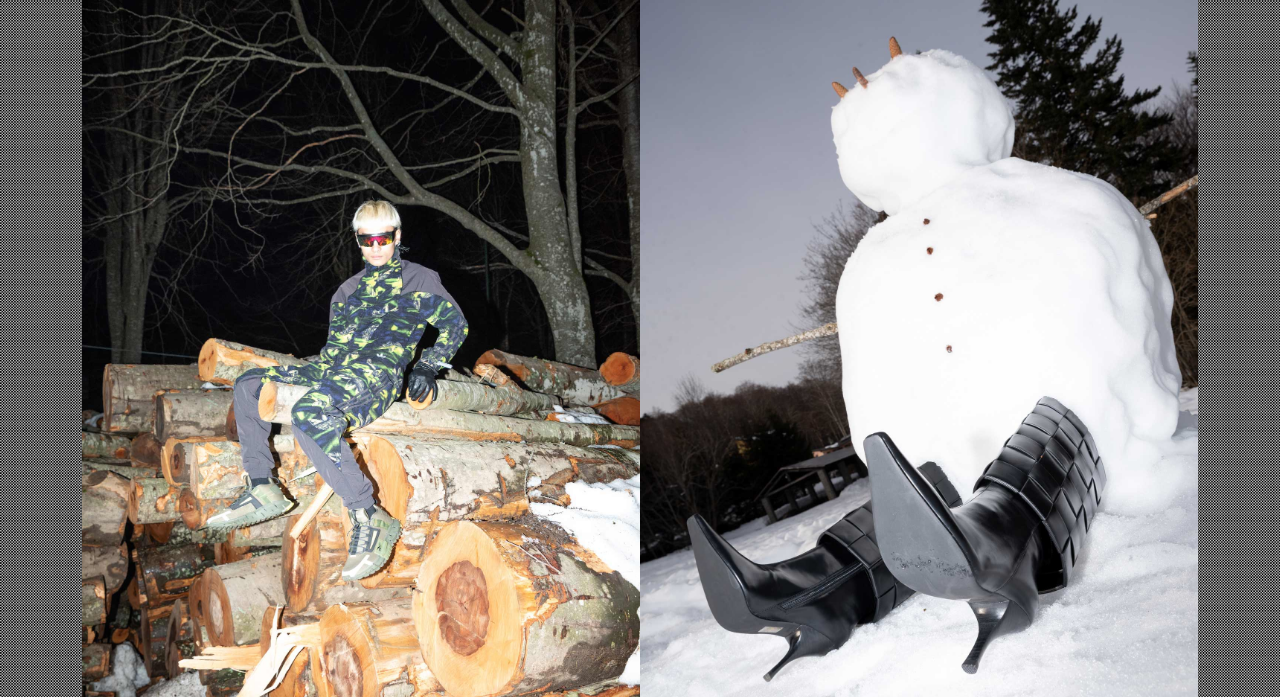
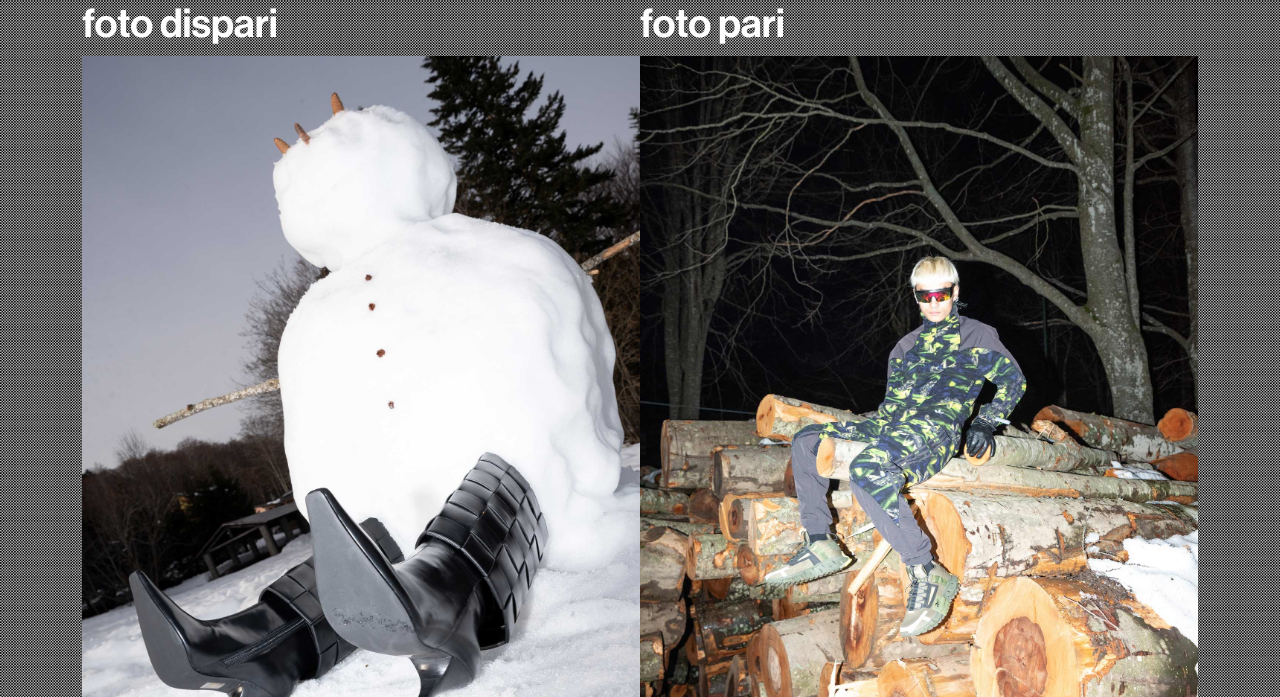
Before and after one commit to leoBitto/sito_fotografo, a Django app: page /portfolio in a window 1280 px wide. Shown: the part 56-753 px from the top of the page. Run offline with Django 3.2, Linux system fonts and the light colour scheme; data comes from the database, SQL or seed files in the repository; both versions use the stored data as it was after the commit.

Commit message:
versione 1 presentata

```diff
--- a/main/models.py
+++ b/main/models.py
@@ -5,3 +5,6 @@ class Photo(models.Model):
     url_immagine = models.ImageField(upload_to='', null=True, blank=True)
     ruolo = models.CharField(max_length=100, null=True)
     posizione = models.IntegerField(blank=True, null=True)
+
+    class Meta:
+        ordering = ['posizione']
--- a/main/views.py
+++ b/main/views.py
@@ -29,6 +29,15 @@ def portfolio(request):
         else:
             foto_dispari.append(photo)# aggiungi a foto dispari
 
+    # sort in pari e dispari
+    print("dispari:")
+    for f in foto_dispari:
+        print(f.posizione)
+
+    print("pari:")
+    for f in foto_pari:
+        print(f.posizione)
+
     # inserisci i dizionari nel context
     context={
         'foto_pari': foto_pari,
--- a/static/css/about.css
+++ b/static/css/about.css
@@ -41,7 +41,7 @@ html body{
 
 @media only screen and (max-width:425px){
     .insta_logo img{
-        width:12%;
+        width:8%;
     }
     #content{
         flex-flow:column;
--- a/static/css/contacts.css
+++ b/static/css/contacts.css
@@ -37,7 +37,7 @@ html body{
 
 @media only screen and (max-width:425px){
     .insta_logo img{
-        width:12%;
+        width:8%;
     }
     .contact{
         font-size: 1em;
--- a/templates/portfolio.html
+++ b/templates/portfolio.html
@@ -40,15 +40,19 @@
 
         <div class="container columns">
             <div class="column">
+                <h1> foto dispari</h1>
+                <!-- inserisci ciclo for -->
+                {% for foto in foto_dispari %}
+                    <img src="{{ media_url }}{{ foto.url_immagine }}">
+                    <h2>{{foto.posizione}}</h2>
+                {% endfor %}
+            </div>
+            <div class="column">
+                <h1> foto pari</h1>
                 <!-- inserisci ciclo for -->
                 {% for foto in foto_pari %}
                     <img src="{{ media_url }}{{ foto.url_immagine }}">
-                {% endfor %}
-            </div>
-            <div class="column">
-                <!-- inserisci ciclo for -->
-                {% for foto in foto_dispari %}
-                    <img src="{{ media_url }}{{ foto.url_immagine }}">
+                    <h2>{{foto.posizione}}</h2>
                 {% endfor %}
             </div>
         </div>
```
Also changed, not shown: db.sqlite3, main/migrations/0002_auto_20210424_2052.py (added).
